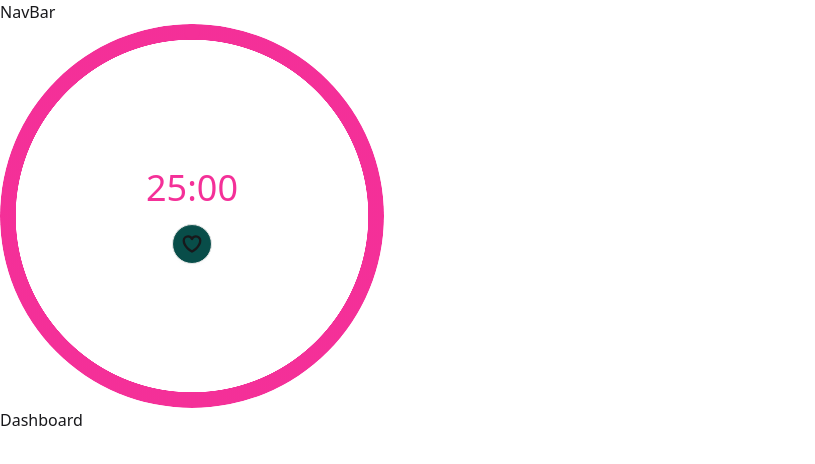
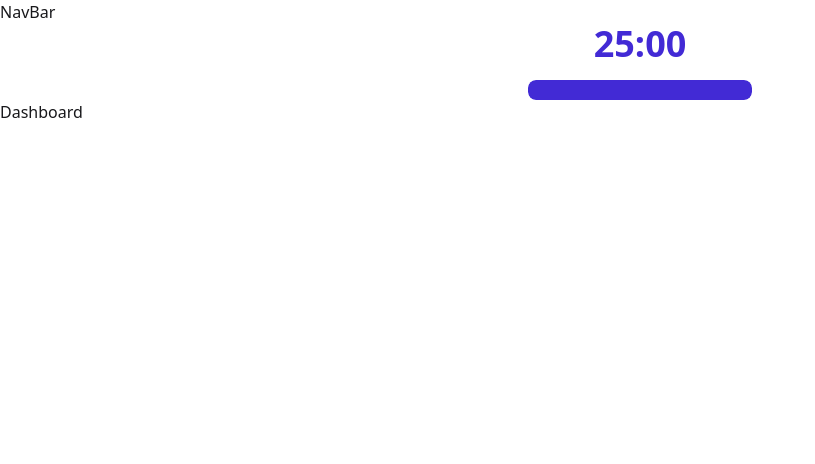
Before and after one commit to kingwell47/cs50-final-project, a React (Vite) app: page / in a window 1280 px wide. Shown: the top 464 px of the page, without its empty margins (0-815 px from the left). Built offline with nearby package versions, Linux system fonts and the light colour scheme.

Commit message:
changed the progress to a bar

```diff
--- a/src/components/Pomodoro.tsx
+++ b/src/components/Pomodoro.tsx
@@ -17,6 +17,8 @@ const Pomodoro = () => {
   // Temporary Values
   const [workMinutes, setWorkMinutes] = useState(25);
   const [breakminutes, setBreakMinutes] = useState(5);
+
+  // https://www.youtube.com/watch?v=B1tjrnX160k
 
   useEffect(() => {
     function switchMode() {
@@ -54,41 +56,22 @@ const Pomodoro = () => {
   const minutes = Math.floor(secondsLeft / 60);
   const seconds = secondsLeft % 60;
 
-  const style = {
-    "--value": percentage,
-    "--size": "24rem",
-    "--thickness": "1rem",
-  };
-
   return (
-    <div>
-      <div
-        title={mode}
-        className={`radial-progress text-4xl flex flex-col gap-4 justify-center items-center ${
-          mode === "work" ? "text-secondary" : "text-primary"
+    <div
+      className={`flex flex-col justify-center items-center gap-4 ${
+        mode === "work" ? "text-primary" : "text-success"
+      }`}>
+      <label htmlFor='progress' className='text-4xl font-bold'>
+        {minutes}:{seconds < 10 ? "0" + seconds : seconds}
+      </label>
+      <progress
+        className={`progress w-56 h-5 ${
+          mode === "work" ? "progress-primary" : "progress-success"
         }`}
-        style={style as React.CSSProperties}
-        aria-valuenow={percentage}
-        role='progressbar'>
-        {minutes}:{seconds < 10 ? "0" + seconds : seconds}
-        <div className='flex text-center justify-center items-center'>
-          <button className='btn btn-circle size-10 bg-accent-content p-2'>
-            <svg
-              xmlns='http://www.w3.org/2000/svg'
-              fill='none'
-              viewBox='0 0 24 24'
-              strokeWidth='2.5'
-              stroke='currentColor'
-              className='size-20'>
-              <path
-                strokeLinecap='round'
-                strokeLinejoin='round'
-                d='M21 8.25c0-2.485-2.099-4.5-4.688-4.5-1.935 0-3.597 1.126-4.312 2.733-.715-1.607-2.377-2.733-4.313-2.733C5.1 3.75 3 5.765 3 8.25c0 7.22 9 12 9 12s9-4.78 9-12Z'
-              />
-            </svg>
-          </button>
-        </div>
-      </div>
+        value={percentage}
+        max='100'
+        id='progress'
+      />
     </div>
   );
 };
```
